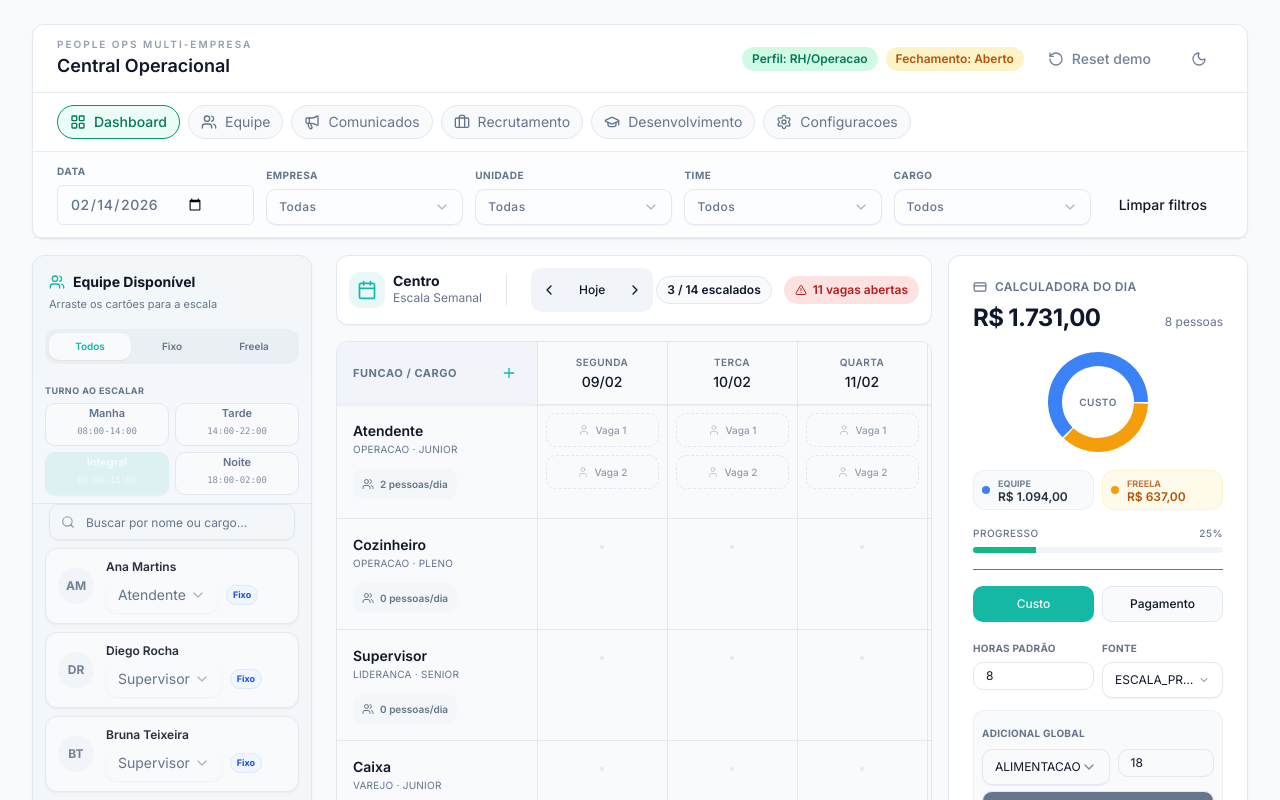
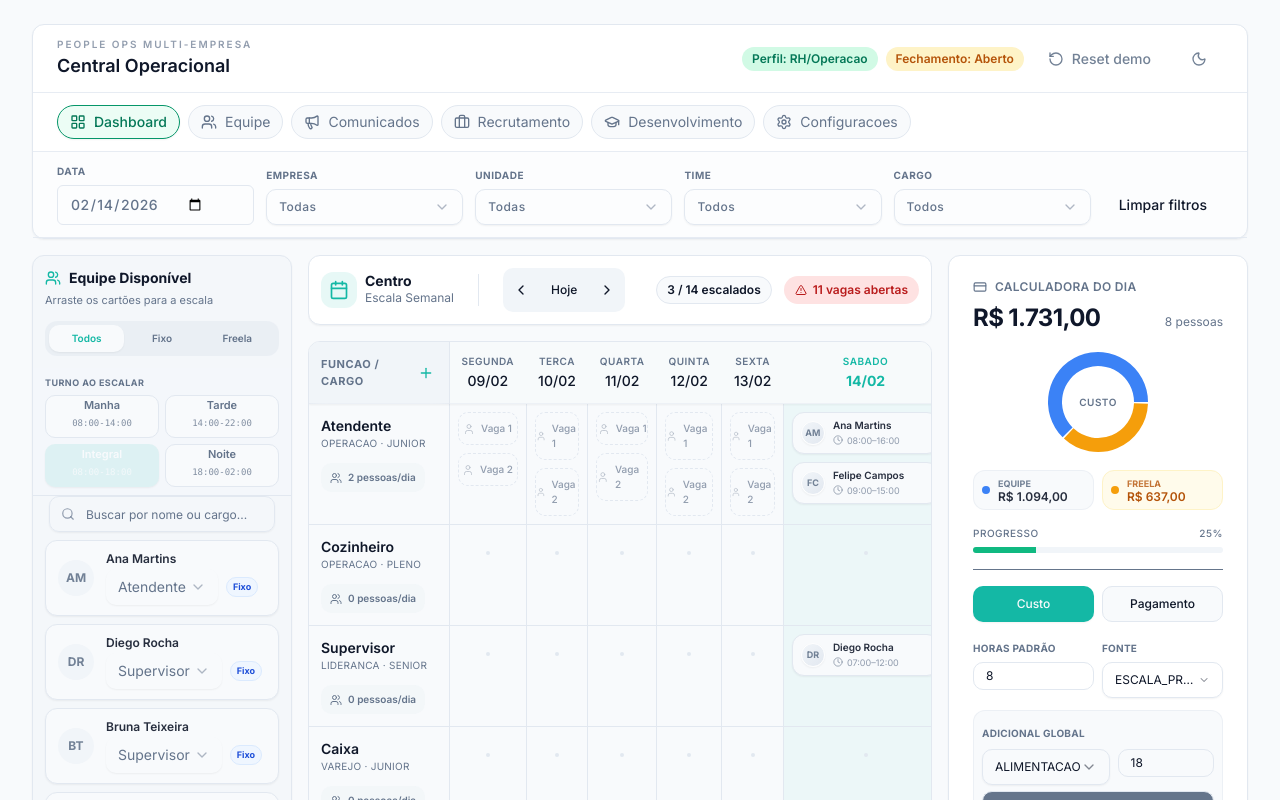
Before and after one commit to vaquev01/rh-manager, a Next.js app: page / in a window 1280 px wide. Shown: the top 800 px of the page. Built offline with nearby package versions, Linux system fonts and the light colour scheme.

Commit message:
fix(ui): adjust schedule layout widths, feat: detailed employee fields

```diff
--- a/src/app/equipe/page.tsx
+++ b/src/app/equipe/page.tsx
@@ -93,6 +93,12 @@ export default function EquipePage() {
                 teamId: formData.teamId || "null",
                 contatoTelefone: formData.contatoTelefone,
                 pixKey: formData.pixKey,
+                dataNascimento: formData.dataNascimento,
+                cpf: formData.cpf,
+                rg: formData.rg,
+                salario: formData.salario,
+                inicioFerias: formData.inicioFerias,
+                fimFerias: formData.fimFerias,
                 performance: formData.performance || { dia: "VERDE" },
             };
 
@@ -327,6 +333,64 @@ export default function EquipePage() {
                                 />
                             </div>
 
+                            <div className="grid grid-cols-2 gap-4">
+                                <div className="space-y-2">
+                                    <label className="text-xs font-medium">Data de Nascimento</label>
+                                    <Input
+                                        type="date"
+                                        value={formData.dataNascimento || ""}
+                                        onChange={(e) => setFormData({ ...formData, dataNascimento: e.target.value })}
+                                    />
+                                </div>
+                                <div className="space-y-2">
+                                    <label className="text-xs font-medium">Salário Bruto</label>
+                                    <Input
+                                        type="number"
+                                        value={formData.salario || ""}
+                                        onChange={(e) => setFormData({ ...formData, salario: Number(e.target.value) })}
+                                        placeholder="R$ 0,00"
+                                    />
+                                </div>
+                            </div>
+
+                            <div className="grid grid-cols-2 gap-4">
+                                <div className="space-y-2">
+                                    <label className="text-xs font-medium">CPF</label>
+                                    <Input
+                                        value={formData.cpf || ""}
+                                        onChange={(e) => setFormData({ ...formData, cpf: e.target.value })}
+                                        placeholder="000.000.000-00"
+                                    />
+                                </div>
+                                <div className="space-y-2">
+                                    <label className="text-xs font-medium">RG</label>
+                                    <Input
+                                        value={formData.rg || ""}
+                                        onChange={(e) => setFormData({ ...formData, rg: e.target.value })}
+                                        placeholder="00.000.000-0"
+                                    />
+                                </div>
+                            </div>
+
+                            <div className="grid grid-cols-2 gap-4">
+                                <div className="space-y-2">
+                                    <label className="text-xs font-medium">Início Férias Previstas</label>
+                                    <Input
+                                        type="date"
+                                        value={formData.inicioFerias || ""}
+                                        onChange={(e) => setFormData({ ...formData, inicioFerias: e.target.value })}
+                                    />
+                                </div>
+                                <div className="space-y-2">
+                                    <label className="text-xs font-medium">Fim Férias Previstas</label>
+                                    <Input
+                                        type="date"
+                                        value={formData.fimFerias || ""}
+                                        onChange={(e) => setFormData({ ...formData, fimFerias: e.target.value })}
+                                    />
+                                </div>
+                            </div>
+
                             <div className="pt-6">
                                 <Button className="w-full" onClick={savePerson}>
                                     {isCreating ? "Cadastrar Colaborador" : "Salvar Alterações"}
--- a/src/app/page.tsx
+++ b/src/app/page.tsx
@@ -16,7 +16,7 @@ export default function DashboardPage() {
         </div>
 
         {/* Right Sidebar: Pix & Calculator */}
-        <aside className="w-[300px] shrink-0 h-full">
+        <aside className="w-[280px] xl:w-[300px] shrink-0 h-full">
           <PixSidebar />
         </aside>
       </div>
--- a/src/components/schedule-builder.tsx
+++ b/src/components/schedule-builder.tsx
@@ -350,10 +350,10 @@ export function ScheduleBuilder() {
   const isDragging = draggingPersonId !== null;
 
   return (
-    <div className="flex flex-col lg:flex-row gap-6 h-full">
+    <div className="flex flex-col lg:flex-row gap-4 h-full">
       {/* ── LEFT: People Pool ── */}
-      <Card className="flex w-full lg:w-[280px] shrink-0 flex-col h-full border-border bg-muted/50 shadow-none">
-        <div className="px-4 py-4">
+      <Card className="flex w-full lg:w-[230px] xl:w-[260px] shrink-0 flex-col h-full border-border bg-muted/50 shadow-none">
+        <div className="px-3 py-3">
           <h3 className="flex items-center gap-2 text-sm font-bold text-foreground">
             <Users className="h-4 w-4 text-primary" />
             Equipe Disponível
@@ -602,12 +602,13 @@ export function ScheduleBuilder() {
         </Card>
 
         {/* Grid */}
-        <Card className="flex-1 overflow-hidden flex flex-col shadow-md border-border">
-          <div className="flex-1 overflow-auto">
-            <table className="w-full text-xs border-collapse relative">
+        <Card className="flex-1 overflow-hidden flex flex-col">
+          {/* Scrollable grid area */}
+          <div className="flex-1 overflow-auto rounded-b-xl custom-scrollbar relative">
+            <table className="w-full text-left border-collapse min-w-[700px]">
               <thead className="sticky top-0 z-20">
                 <tr className="bg-muted/50 border-b shadow-sm">
-                  <th className="sticky left-0 z-30 bg-muted/95 backdrop-blur px-4 py-3 text-left border-r shadow-[4px_0_24px_-8px_rgba(0,0,0,0.1)] min-w-[200px]">
+                  <th className="sticky left-0 z-30 bg-muted/95 backdrop-blur px-3 py-3 text-left border-r shadow-[4px_0_24px_-8px_rgba(0,0,0,0.1)] min-w-[140px] max-w-[180px]">
                     <div className="flex items-center justify-between">
                       <span className="text-[11px] font-bold uppercase tracking-wider text-muted-foreground">Funcao / Cargo</span>
                       <Button
@@ -634,7 +635,7 @@ export function ScheduleBuilder() {
                         onDrop={(e) => handleDayDrop(e, d)}
                         onDragLeave={() => setTargetDay(null)}
                         className={cn(
-                          "px-2 py-3 text-center min-w-[130px] border-r last:border-r-0 transition-all cursor-grab active:cursor-grabbing hover:bg-muted/50 relative",
+                          "w-[90px] sm:w-[110px] border-b border-border/60 bg-slate-50/80 dark:bg-slate-900/80 py-3 px-2 md:px-3 text-center transition-colors",
                           isToday ? "bg-primary/5" : "bg-background",
                           draggingDay === d && "opacity-50 dashed-border",
                           targetDay === d && "bg-primary/10 ring-2 ring-primary ring-inset z-10"
@@ -664,7 +665,7 @@ export function ScheduleBuilder() {
                   return (
                     <tr key={role.id} className="bg-background hover:bg-muted/30 transition-colors">
                       {/* Role header cell */}
-                      <td className="sticky left-0 z-10 bg-background px-4 py-4 align-top border-r group-hover:bg-muted/30 shadow-[4px_0_24px_-8px_rgba(0,0,0,0.1)]">
+                      <td className="sticky left-0 z-10 bg-background px-3 py-3 align-top border-r group-hover:bg-muted/30 shadow-[4px_0_24px_-8px_rgba(0,0,0,0.1)]">
                         <div className="flex flex-col gap-2">
                           <div>
                             <p className="font-semibold text-foreground text-sm flex items-center gap-2 group/role">
--- a/src/components/ui/select.tsx
+++ b/src/components/ui/select.tsx
@@ -85,7 +85,7 @@ export const SelectContent = React.forwardRef<
         <div
             ref={ref}
             className={cn(
-                "absolute z-50 min-w-[8rem] overflow-hidden rounded-md border bg-popover text-popover-foreground shadow-md data-[state=open]:animate-in data-[state=closed]:animate-out data-[state=closed]:fade-out-0 data-[state=open]:fade-in-0 data-[state=closed]:zoom-out-95 data-[state=open]:zoom-in-95 data-[side=bottom]:slide-in-from-top-2 data-[side=left]:slide-in-from-right-2 data-[side=right]:slide-in-from-left-2 data-[side=top]:slide-in-from-bottom-2 top-[calc(100%+4px)] w-full bg-white",
+                "absolute z-50 min-w-[8rem] overflow-hidden rounded-md border bg-popover text-popover-foreground shadow-md data-[state=open]:animate-in data-[state=closed]:animate-out data-[state=closed]:fade-out-0 data-[state=open]:fade-in-0 data-[state=closed]:zoom-out-95 data-[state=open]:zoom-in-95 data-[side=bottom]:slide-in-from-top-2 data-[side=left]:slide-in-from-right-2 data-[side=right]:slide-in-from-left-2 data-[side=top]:slide-in-from-bottom-2 top-[calc(100%+4px)] w-full",
                 className
             )}
             {...props}
--- a/src/lib/types.ts
+++ b/src/lib/types.ts
@@ -109,6 +109,12 @@ export interface Person {
   leaderPersonId?: string;
   contatoTelefone?: string;
   pixKey?: string;
+  dataNascimento?: string;
+  cpf?: string;
+  rg?: string;
+  salario?: number;
+  inicioFerias?: string;
+  fimFerias?: string;
   paymentRuleId?: string;
   performance: PersonPerformance;
   intervalo?: string;
```
